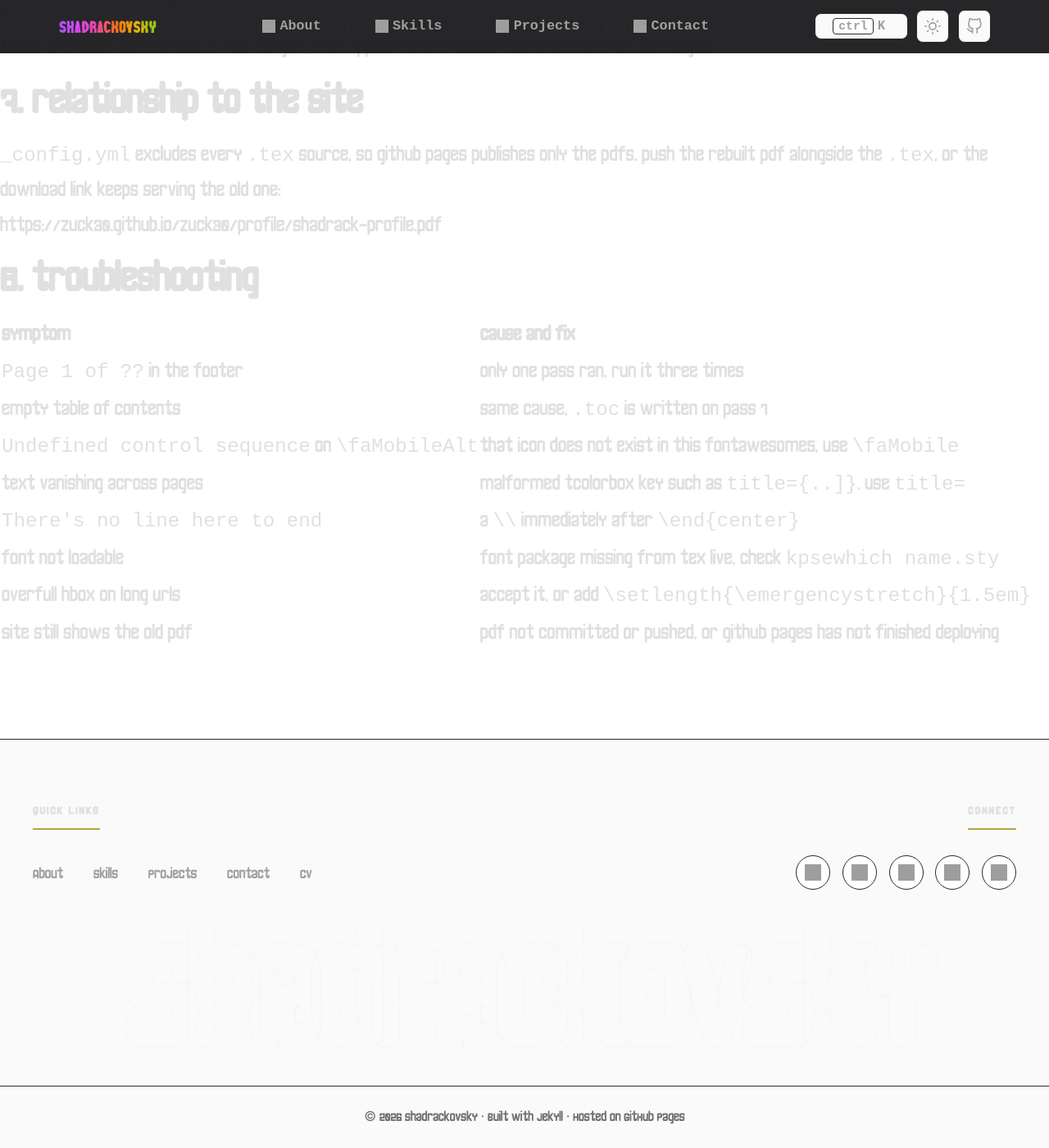
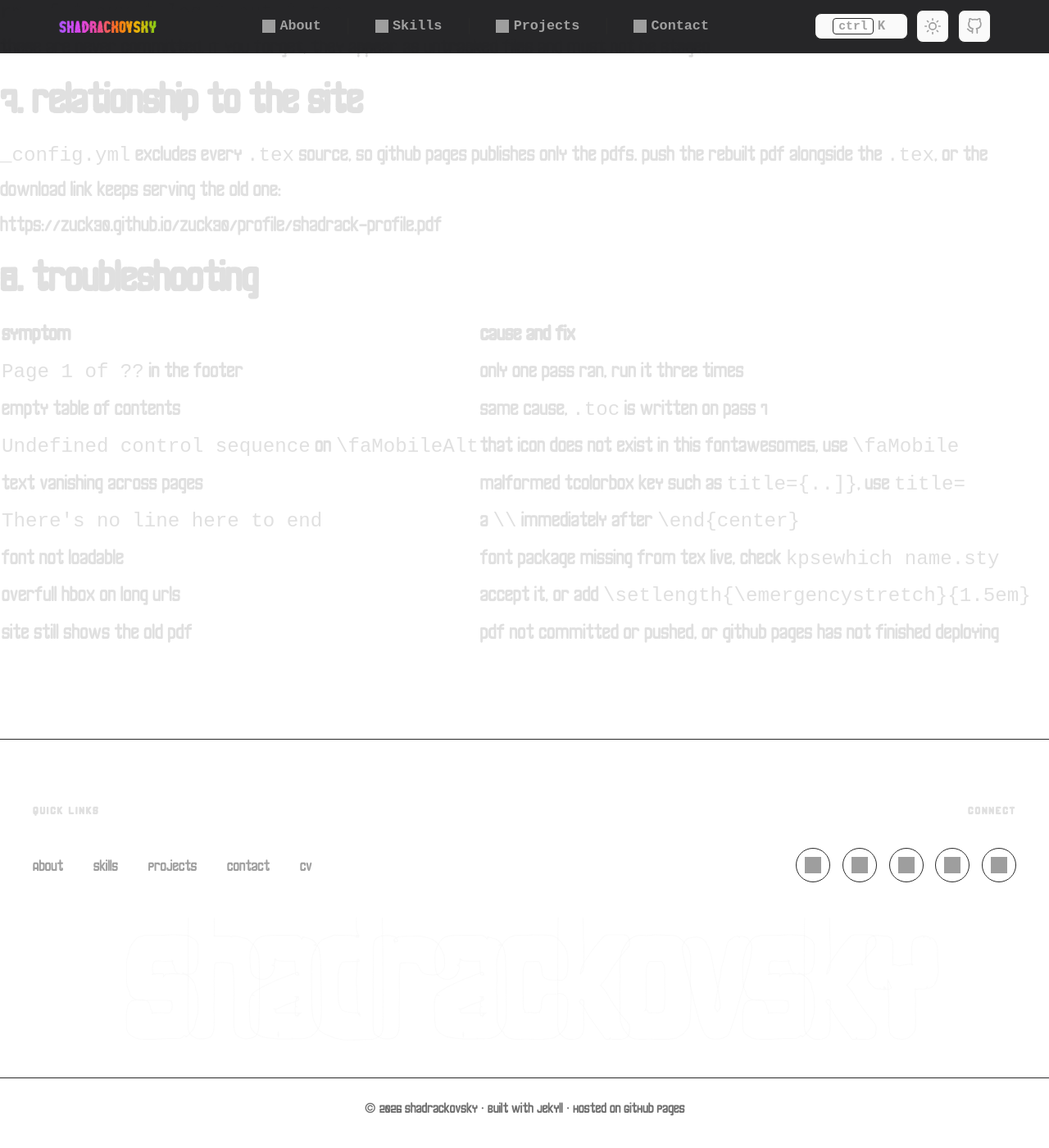
Before and after one commit to zuck30/zuck30, a Jekyll site: the page built from texengine.md, in a window 1280 px wide and 1400 px high, scrolled down 3271 px. Shown: the whole window at 82% size. Built offline with Jekyll 4.4.1, drawn with Linux system fonts in a browser that asks for light colours; our own code applies the rules of GitHub Pages for plain Markdown files; grey boxes are pictures that could not be loaded.

Commit message:
Footer: drop heading rules, match page background

```diff
--- a/assets/css/style.css
+++ b/assets/css/style.css
@@ -884,7 +884,7 @@ a:focus-visible {
 .footer {
   margin-top: auto;
   border-top: 1px solid var(--border);
-  background: var(--bg-elevated);
+  background: var(--bg);
 }
 
 .footer-top {
@@ -906,14 +906,12 @@ a:focus-visible {
 .footer-heading {
   display: inline-block;
   margin-bottom: var(--spacing-lg);
-  padding-bottom: 0.35rem;
   font-family: var(--font-sans);
   font-size: 0.72rem;
   font-weight: 600;
   letter-spacing: 0.14em;
   text-transform: uppercase;
   color: var(--text-primary);
-  border-bottom: 2px solid var(--accent);
 }
 
 .footer-links {
```
